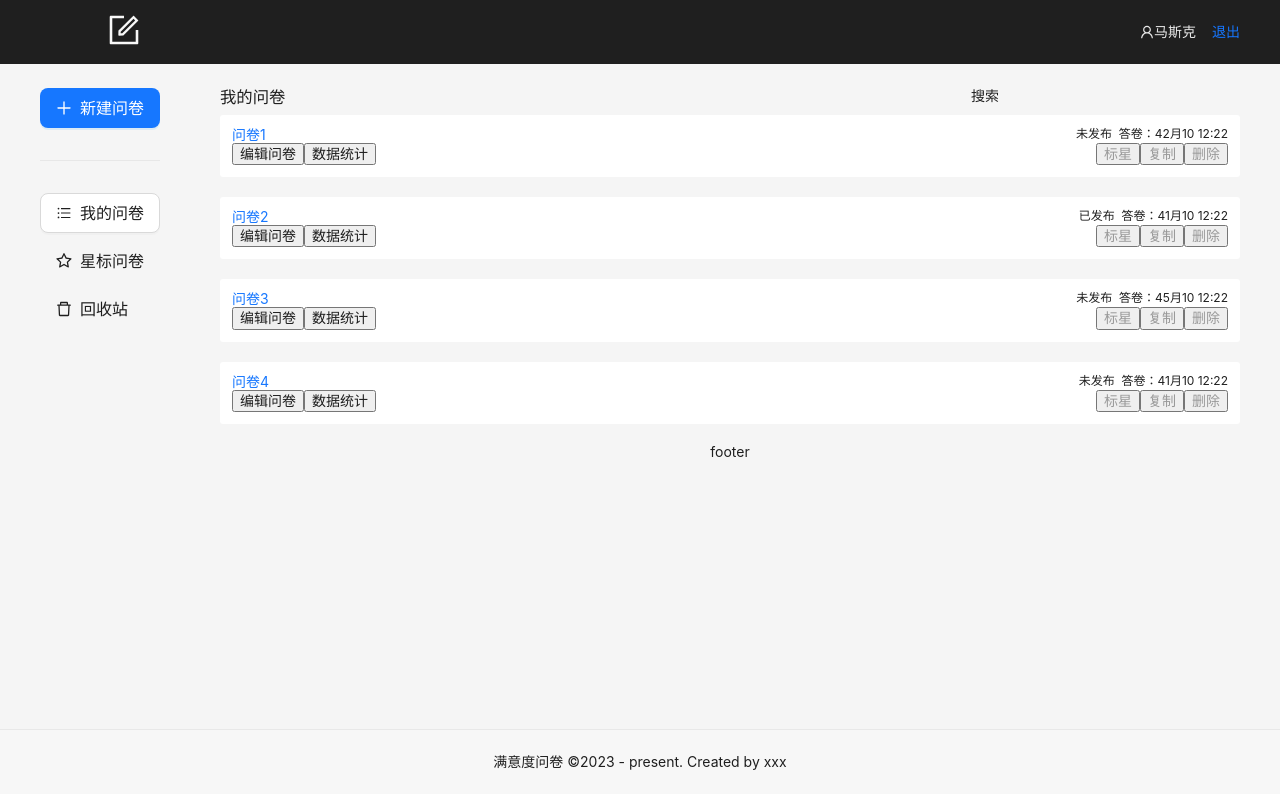
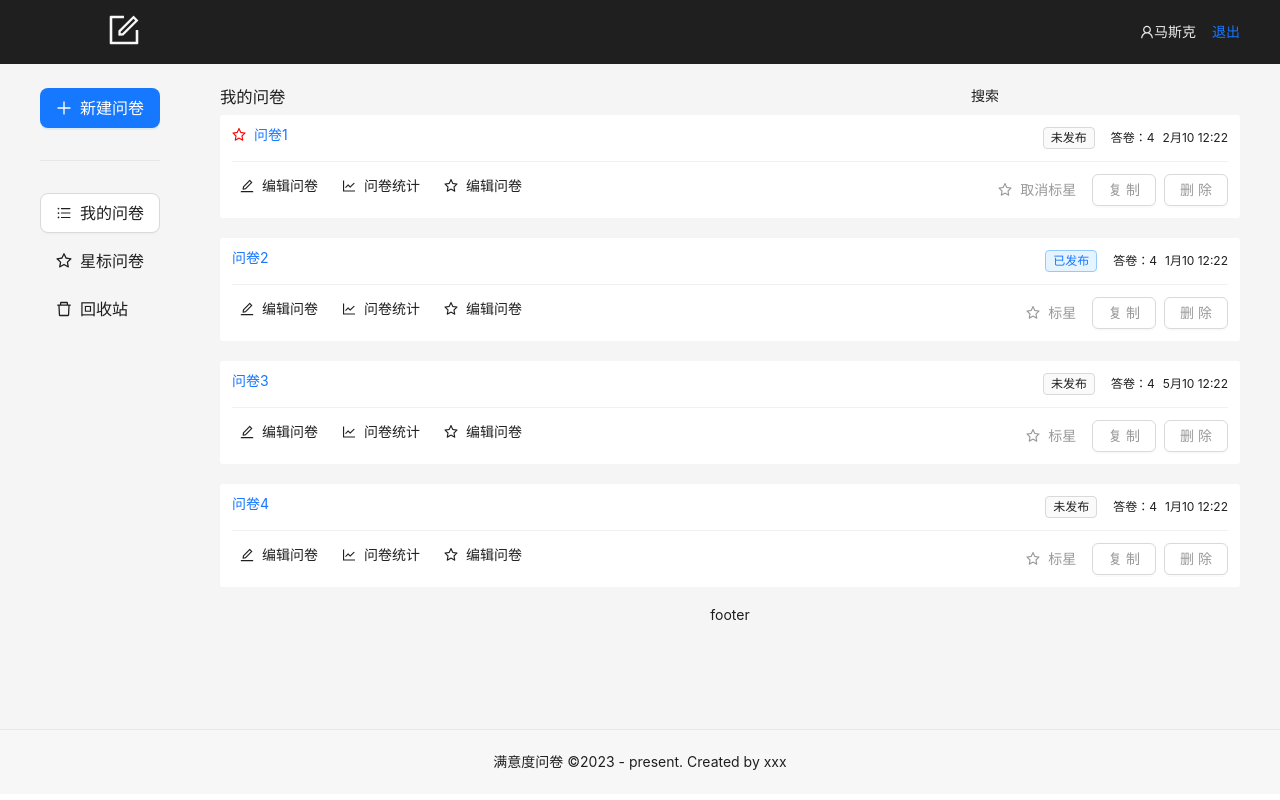
Before and after one commit to NKygaobao/wenjuanxing, a React (Create React App) app: page /manage/list in a window 1280 px wide. Built offline with nearby package versions, Linux system fonts and the light colour scheme.

Commit message:
修改列表组件样式

```diff
--- a/src/components/QuestionCard.tsx
+++ b/src/components/QuestionCard.tsx
@@ -1,5 +1,8 @@
 import React, { FC, useState } from 'react'
 import styles from './QuestionCard.module.scss'
+import { Link, useNavigate } from 'react-router-dom'
+import { Space, Tag, Button, Divider } from 'antd'
+import { StarOutlined, EditOutlined, LineChartOutlined } from '@ant-design/icons'
 import classNames from 'classnames'
 
 type PropsType = {
@@ -12,28 +15,70 @@ type PropsType = {
 }
 
 const QuestionCard: FC<PropsType> = (props: PropsType) => {
-  const { _id, title, createdAt, answerCount, isPublished } = props
+  const nav = useNavigate()
+  const { _id, title, createdAt, answerCount, isPublished, isStart } = props
   return (
     <div className={styles.container}>
       <div className={styles.title}>
         <div className={styles.left}>
-          <a href="#">{title}</a>
+          <Link to={isPublished ? `/question/stat/${_id}` : `/question/edit/${_id}`}>
+            <Space>
+              {isStart && <StarOutlined style={{ color: 'red' }} />}
+              {title}
+            </Space>
+          </Link>
         </div>
         <div className={styles.right}>
-          <span>{isPublished ? '已发布' : '未发布'}&nbsp;&nbsp;</span>
-          <span>答卷：{answerCount}</span>
-          <span>{createdAt}</span>
+          <Space>
+            {isPublished ? <Tag color="processing">已发布</Tag> : <Tag>未发布</Tag>}
+            <span>答卷：{answerCount}</span>
+            <span>{createdAt}</span>
+          </Space>
+
         </div>
       </div>
+      <Divider style={{ margin: '12px 0' }} />
       <div className={styles['button-container']}>
         <div className={styles.left}>
-          <button>编辑问卷</button>
-          <button>数据统计</button>
+          <Space>
+            <Button
+              icon={<EditOutlined />}
+              type="text"
+              size="small"
+              onClick={() => nav(`/question/edit/${_id}`)}
+            >
+              编辑问卷
+            </Button>
+            <Button
+              icon={<LineChartOutlined />}
+              type="text"
+              size="small"
+              onClick={() => nav(`/question/stat/${_id}`)}
+            >
+              问卷统计
+            </Button>
+            <Button
+              icon={<StarOutlined />}
+              type="text"
+              size="small"
+              onClick={() => nav(`/question/edit/${_id}`)}
+            >
+              编辑问卷
+            </Button>
+          </Space>
         </div>
         <div className={styles.right}>
-          <button>标星</button>
-          <button>复制</button>
-          <button>删除</button>
+          <Space>
+            <Button
+              type="text"
+              icon={<StarOutlined />}
+              size="small"
+            >
+              {isStart ? '取消标星' : '标星'}
+            </Button>
+            <Button>复制</Button>
+            <Button>删除</Button>
+          </Space>
         </div>
       </div>
     </div>
--- a/src/pages/manage/List.tsx
+++ b/src/pages/manage/List.tsx
@@ -6,7 +6,7 @@ const rawQuestionList = [
     _id: 'q1',
     title: '问卷1',
     isPublished: false,
-    isStart: false,
+    isStart: true,
     answerCount: 4,
     createdAt: '2月10 12:22',
   },
```
Also changed, not shown: src/components/QuestionCard.module.scss (+6 -1 lines).
